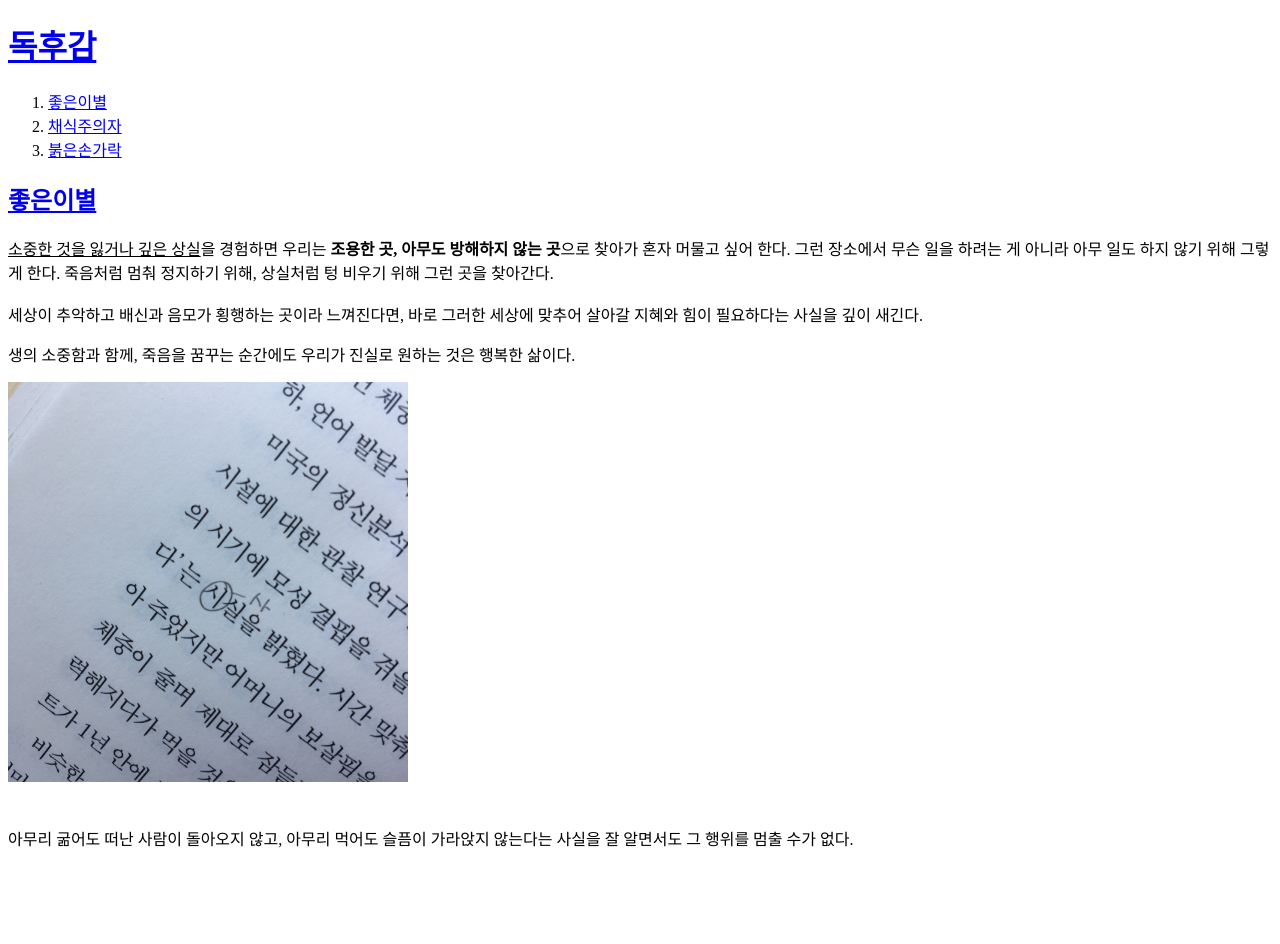
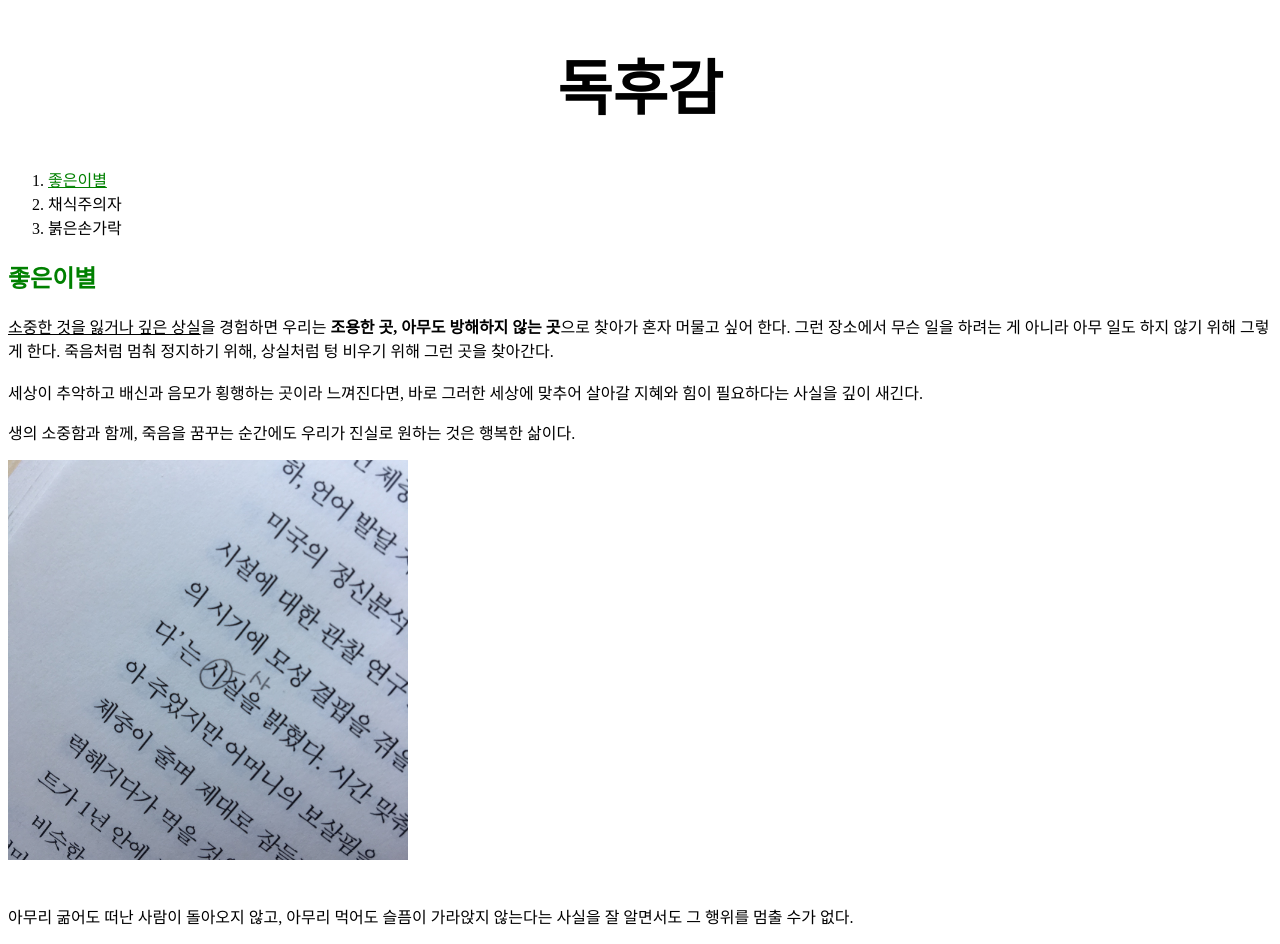
Before and after one commit to hyundaeng2/book-report, a plain HTML site: page 1.html in a window 1280 px wide. Before the commit the page ends 866 px from the top, so only its background shows below. Drawn offline with Linux system fonts and the light colour scheme.

Commit message:
Add files via upload

```diff
--- a/1.html
+++ b/1.html
@@ -3,16 +3,25 @@
 <head>
   <title>독후감</title>
   <meta charset="utf-8">
+  <style>
+    a {
+      color:black;
+      text-decoration: none;
+    }
+    h1 {
+      font-size:60px;
+      text-align: center;
+    }
+  </style>
 </head>
-
 <body>
-  <h1><a href="index.html">독후감</a></h1>
+  <h1><a href="index.html"><center>독후감</a></h1>
   <ol>
-    <li><a href="1.html">좋은이별</a></li>
+    <li><a href="1.html" style="color:green;text-decoration:underline">좋은이별</a></li>
     <li><a href="2.html">채식주의자</a></li>
     <li><a href="3.html">붉은손가락</a></li>
   </ol>
-  <h2><a href="https://book.naver.com/bookdb/book_detail.nhn?bid=6180149" target="_blank" title="네이버책정보">좋은이별</a></h2>
+  <h2><a href="https://book.naver.com/bookdb/book_detail.nhn?bid=6180149" target="_blank" title="네이버책정보" style="color:green">좋은이별</a></h2>
   <u>소중한 것을 잃거나 깊은 상실</u>을 경험하면 우리는 <strong>조용한 곳, 아무도 방해하지 않는 곳</strong>으로 찾아가 혼자 머물고 싶어 한다. 그런 장소에서 무슨 일을 하려는 게 아니라 아무 일도 하지 않기 위해 그렇게 한다. 죽음처럼 멈춰 정지하기 위해, 상실처럼 텅 비우기 위해 그런 곳을 찾아간다.
   <br><br>세상이 추악하고 배신과 음모가 횡행하는 곳이라 느껴진다면, 바로 그러한 세상에 맞추어 살아갈 지혜와 힘이 필요하다는 사실을 깊이 새긴다.
   <p>생의 소중함과 함께, 죽음을 꿈꾸는 순간에도 우리가 진실로 원하는 것은 행복한 삶이다.</p>
```
Also changed, not shown: 2.html (+13 -4 lines), 3.html (+12 -3 lines), index.html (+11 -2 lines).
